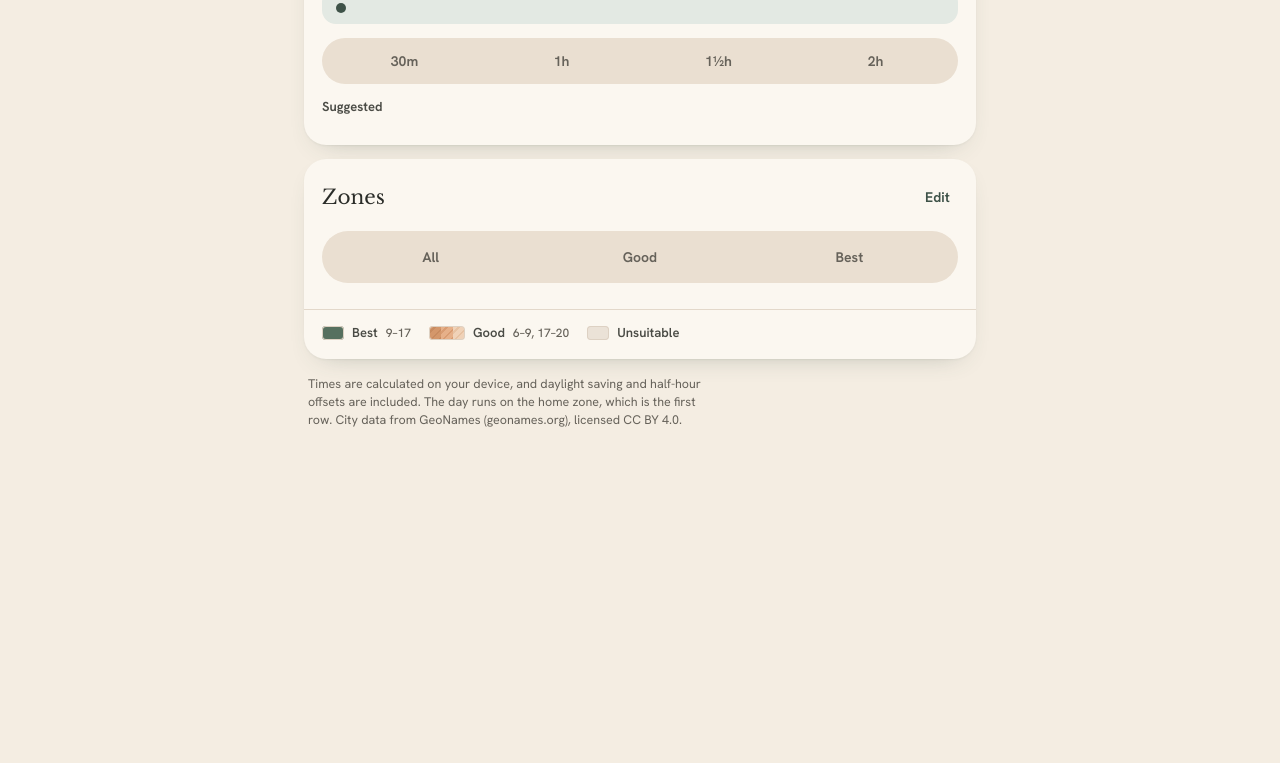
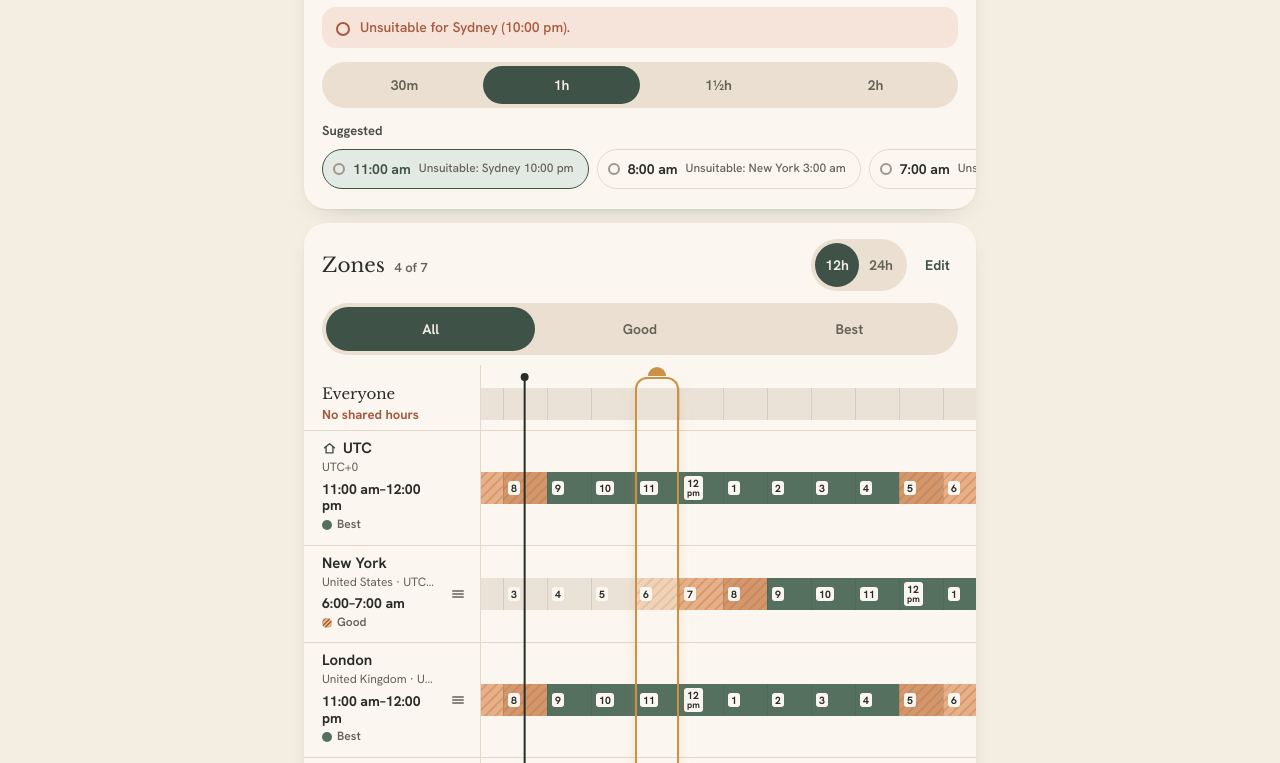
Before and after one commit to snaglepus/ZonePlanner, a website: page index.html in a window 1280 px wide. Shown: the part 344-1107 px from the top of the page. Before the commit the page ends 807 px from the top, so only its background shows below. Drawn offline with Linux system fonts and the light colour scheme.

Commit message:
12h/24h toggle in the board header, all times through clock
Co-Authored-By: Claude Opus 5.5 <noreply@anthropic.com>

```diff
--- a/app.js
+++ b/app.js
@@ -1,4 +1,4 @@
-import { BAND_NAME, classify, goodStep, homeDay, cellLabel, localParts, pad, hhmm, offLabel, weekday, slotAt } from "./js/time.js";
+import { BAND_NAME, classify, goodStep, homeDay, localParts, localeHour12, pad, offLabel, weekday, slotAt } from "./js/time.js";
 import { createClock } from "./js/clock.js";
 import * as S from "./js/strings.js";
 import { MAX_USER_ZONES, validTz, rowsToLink, rawParam, linkToRows, followHome } from "./js/zones.js";
@@ -64,6 +64,9 @@ const save = () => {
   const zones = state.zones.slice(1).map((z) => ("offsetMin" in z ? { offsetMin: z.offsetMin } : { tz: z.tz, name: z.name }));
   saver.save(serializeState({ zones, hour12: state.hour12, filter: state.filter, len: state.len }));
 };
+/** The clock in use: the user's choice, or the locale's while hour12 is null. */
+const hour12 = () => state.hour12 ?? localeHour12();
+const timeText = (p) => S.clock(p, hour12());
 const shareURL = () => `${location.origin}${location.pathname}#z=${rowsToLink(state.zones)}&d=${state.date}&l=${state.len}`;
 
 // ---------- Model ----------
@@ -118,7 +121,7 @@ const $ = (id) => document.getElementById(id);
 const el = {
   rows: $("rows"), scrub: $("scrub"), selbar: $("selbar"), nowLine: $("nowLine"), nowBtn: $("nowBtn"), timeline: $("timeline"),
   meetingTime: $("meetingTime"), meetingSub: $("meetingSub"), verdict: $("verdict"), suggestions: $("suggestions"),
-  lengthSeg: $("lengthSeg"), filterSeg: $("filterSeg"), filterEmpty: $("filterEmpty"), dateInput: $("dateInput"), dateLabel: $("dateLabel"), zoneCount: $("zoneCount"),
+  lengthSeg: $("lengthSeg"), filterSeg: $("filterSeg"), filterEmpty: $("filterEmpty"), clockSeg: $("clockSeg"), legendBest: $("legendBest"), legendGood: $("legendGood"), dateInput: $("dateInput"), dateLabel: $("dateLabel"), zoneCount: $("zoneCount"),
   addZone: $("addZone"), zoneLimit: $("zoneLimit"), editBtn: $("editBtn"), copyBtn: $("copyBtn"), shareBtn: $("shareBtn"),
   sheet: $("zoneSheet"), search: $("zoneSearch"), results: $("results"), sheetNote: $("sheetNote"), toast: $("toast")
 };
@@ -149,7 +152,8 @@ const actBtn = (act, idx, label, id) => {
   return b;
 };
 
-/** One hour cell per column over the 15-minute band runs; labels only when a zone is given, Good heat steps only when heat is. Slots the filter drops are dimmed. */
+/** One hour cell per column over the 15-minute band runs; labels only when a zone is given, Good heat steps only when heat is. Slots the filter drops are dimmed.
+ * On a 12-hour clock the first cell and each cell where am/pm changes carry the meridiem cue. */
 const trackEl = (bands, z, heat) => {
   const track = make("div", "track");
   track.setAttribute("aria-hidden", "true");
@@ -163,9 +167,17 @@ const trackEl = (bands, z, heat) => {
     i = j;
   }
   const cells = make("div", "cells");
+  const h12 = hour12();
+  let prev = null;
   for (let c = 0; c < model.cols; c++) {
     const cell = make("div", "cell");
-    if (z) cell.append(make("span", null, cellLabel(zoneOf(z), model.t0 + c * 3600000)));
+    if (z) {
+      const p = localParts(zoneOf(z), model.t0 + c * 3600000);
+      const label = make("span", null, S.clock(p, h12, { cell: true }));
+      if (h12 && (!prev || S.meridiem(p.h) !== S.meridiem(prev.h))) label.append(make("small", null, S.meridiem(p.h)));
+      cell.append(label);
+      prev = p;
+    }
     const w = Math.min(4, model.n - 4 * c);
     if (w < 4) cell.style.setProperty("--w", String(w));
     cells.append(cell);
@@ -240,7 +252,7 @@ const longestRun = (min) => {
 const runLabel = ([i, j]) => {
   const a = model.grid[0].parts[i];
   const b = localParts(state.zones[0].tz, model.t0 + j * SLOT_MS);
-  return `${hhmm(a)}–${hhmm(b)}`;
+  return S.clockRange(a, b, hour12());
 };
 const overlapSummary = () => {
   const biz = longestRun(2);
@@ -255,9 +267,9 @@ const renderSuggestions = (list) => {
   el.suggestions.innerHTML = list.map((w) => {
     const p = model.grid[0].parts[w.s];
     const tone = w.night ? "night" : w.edge ? "edge" : "biz";
-    const bad = state.zones.map((z, i) => (w.worst[i] === 0 ? `${z.name} ${hhmm(model.grid[i].parts[w.s])}` : null)).filter(Boolean);
+    const bad = state.zones.map((z, i) => (w.worst[i] === 0 ? `${z.name} ${timeText(model.grid[i].parts[w.s])}` : null)).filter(Boolean);
     const note = w.night ? (bad.length > 1 ? S.inconvenientCount(bad.length) : S.inconvenientOne(bad[0])) : w.edge ? S.bizEdgeCount(w.biz, w.edge) : S.ALL_BUSINESS;
-    return `<button type="button" class="chip" data-s="${w.s}" aria-pressed="${w.s === state.start}"><span class="mark mark-${tone}" aria-hidden="true"></span>${hhmm(p)} <small>${esc(note)}</small></button>`;
+    return `<button type="button" class="chip" data-s="${w.s}" aria-pressed="${w.s === state.start}"><span class="mark mark-${tone}" aria-hidden="true"></span>${esc(timeText(p))} <small>${esc(note)}</small></button>`;
   }).join("");
 };
 
@@ -269,7 +281,7 @@ const renderSelection = () => {
   const a = model.grid[0].parts[s];
   const endT = model.t0 + (s + L) * SLOT_MS;
   const b = localParts(home.tz, endT);
-  el.meetingTime.textContent = `${hhmm(a)} – ${hhmm(b)}`;
+  el.meetingTime.textContent = `${timeText(a)} – ${timeText(b)}`;
   const dateTxt = new Date(model.t0 + 12 * 3600000).toLocaleDateString("en-GB", { weekday: "short", day: "numeric", month: "short", timeZone: home.tz });
   el.meetingSub.textContent = S.meetingSub(home.name, dateTxt, S.durLabel(L * SLOT_MIN));
 
@@ -287,12 +299,13 @@ const renderSelection = () => {
     el.verdict.dataset.tone = "bad";
     const bad = names(0).map((z) => {
       const idx = state.zones.indexOf(z);
-      return `${z.name} (${hhmm(model.grid[idx].parts[s])})`;
+      return `${z.name} (${timeText(model.grid[idx].parts[s])})`;
     });
     el.verdict.textContent = S.verdictBad(bad);
   }
 
   // per-row readouts
+  const h12 = hour12();
   const homeKey = model.grid[0].parts[s].dayKey;
   el.rows.querySelectorAll(".row[data-idx]").forEach((row) => {
     const i = +row.dataset.idx;
@@ -302,7 +315,7 @@ const renderSelection = () => {
     const band = w.worst[i];
     row.dataset.at = BAND_NAME[band];
     const dayBadge = p.dayKey !== homeKey ? `<span class="day">${weekday(p.date)}</span>` : "";
-    row.querySelector("[data-at]").innerHTML = `<b>${dayBadge}${hhmm(p)}–${hhmm(q)}</b><span><i class="mark mark-${BAND_NAME[band]}" aria-hidden="true"></i>${esc(S.BAND_LABEL[band])}</span>`;
+    row.querySelector("[data-at]").innerHTML = `<b>${dayBadge}${esc(S.clockRange(p, q, h12))}</b><span><i class="mark mark-${BAND_NAME[band]}" aria-hidden="true"></i>${esc(S.BAND_LABEL[band])}</span>`;
   });
 
   // bar geometry, in slots from the start of the tracks
@@ -311,7 +324,7 @@ const renderSelection = () => {
   el.selbar.style.transform = `translateX(${left + s * slot}px)`;
   el.scrub.max = String(model.n - L);
   el.scrub.value = String(s);
-  el.scrub.setAttribute("aria-valuetext", S.scrubText(hhmm(a), hhmm(b), home.name, el.verdict.textContent));
+  el.scrub.setAttribute("aria-valuetext", S.scrubText(timeText(a), timeText(b), home.name, el.verdict.textContent));
   el.suggestions.querySelectorAll(".chip").forEach((c) => c.setAttribute("aria-pressed", String(+c.dataset.s === s)));
 };
 
@@ -386,12 +399,20 @@ const renderFilter = () => {
   el.filterEmpty.hidden = !empty;
 };
 
+const renderClock = () => {
+  const h12 = hour12();
+  el.clockSeg.querySelectorAll("button").forEach((b) => b.setAttribute("aria-checked", String((b.dataset.h12 === "true") === h12)));
+  el.legendBest.textContent = S.legendBest(h12);
+  el.legendGood.textContent = S.legendGood(h12);
+};
+
 const render = ({ keepStart = false } = {}) => {
   cancelReorder();
   buildModel();
   renderDate();
   renderLength();
   renderFilter();
+  renderClock();
   renderRows();
   const list = suggestions();
   if (!keepStart || state.start == null || state.start > model.n - state.len) state.start = list.length ? list[0].s : 0;
@@ -693,6 +714,28 @@ el.filterSeg.addEventListener("keydown", (e) => {
   setFilter(FILTERS[i]);
 });
 
+el.clockSeg.setAttribute("aria-label", S.TIME_FORMAT);
+el.clockSeg.querySelectorAll("button").forEach((b) => {
+  const on = b.dataset.h12 === "true";
+  b.textContent = on ? S.CLOCK_12 : S.CLOCK_24;
+  b.setAttribute("aria-label", on ? S.CLOCK_12_LABEL : S.CLOCK_24_LABEL);
+});
+el.clockSeg.addEventListener("click", (e) => {
+  const b = e.target.closest("button[data-h12]");
+  if (!b) return;
+  state.hour12 = b.dataset.h12 === "true";
+  render({ keepStart: true });
+});
+el.clockSeg.addEventListener("keydown", (e) => {
+  if (!["ArrowLeft", "ArrowRight"].includes(e.key)) return;
+  const opts = [true, false];
+  const i = opts.indexOf(hour12()) + (e.key === "ArrowRight" ? 1 : -1);
+  if (i < 0 || i >= opts.length) return;
+  state.hour12 = opts[i];
+  render({ keepStart: true });
+  el.clockSeg.querySelector(`[data-h12="${state.hour12}"]`).focus();
+});
+
 const shiftDay = (delta) => {
   const [y, m, d] = state.date.split("-").map(Number);
   const dt = new Date(Date.UTC(y, m - 1, d + delta));
@@ -740,7 +783,7 @@ el.copyBtn.addEventListener("click", () => {
   const lines = state.zones.map((z, i) => {
     const p = model.grid[i].parts[s];
     const q = localParts(zoneOf(z), endT);
-    return `${z.name}: ${weekday(p.date)} ${hhmm(p)}–${hhmm(q)}`;
+    return `${z.name}: ${weekday(p.date)} ${timeText(p)}–${timeText(q)}`;
   });
   copyText(lines.join("\n"), S.TIMES_COPIED);
 });
@@ -775,7 +818,7 @@ const renderResults = () => {
       const q = localParts(n, now);
       return `<li><button type="button" class="result" role="option" data-offset="${n}" ${taken || full ? "disabled" : ""} aria-selected="false">
       <span class="r-main"><b>${esc(S.offsetResult(n))}</b></span>
-      ${taken ? icon("check") : `<span class="r-time">${hhmm(q)}<span>${esc(S.BAND_LABEL[classify(q.mod)])}</span></span>`}
+      ${taken ? icon("check") : `<span class="r-time">${esc(timeText(q))}<span>${esc(S.BAND_LABEL[classify(q.mod)])}</span></span>`}
     </button></li>`;
     }
     const added = state.zones.some((z) => z.tz === c.tz && z.name === c.name);
@@ -783,7 +826,7 @@ const renderResults = () => {
     const p = localParts(c.tz, now);
     return `<li><button type="button" class="result" role="option" data-tz="${esc(c.tz)}" data-name="${esc(c.name)}" ${added || isHome || full ? "disabled" : ""} aria-selected="false">
       <span class="r-main"><b>${esc(c.name)}</b><span>${esc(c.country)} · ${offLabel(p.off)}</span></span>
-      ${added ? icon("check") : `<span class="r-time">${hhmm(p)}<span>${esc(S.BAND_LABEL[classify(p.mod)])}</span></span>`}
+      ${added ? icon("check") : `<span class="r-time">${esc(timeText(p))}<span>${esc(S.BAND_LABEL[classify(p.mod)])}</span></span>`}
     </button></li>`;
   }).join("");
 };
--- a/index.html
+++ b/index.html
@@ -93,6 +93,10 @@
         <h2 id="boardTitle">Zones <span class="count" id="zoneCount"></span></h2>
         <div class="board-actions">
           <button class="btn btn-ghost" type="button" id="nowBtn" hidden>Now</button>
+          <div class="seg seg-clock" role="radiogroup" id="clockSeg">
+            <button type="button" role="radio" data-h12="true"></button>
+            <button type="button" role="radio" data-h12="false"></button>
+          </div>
           <button class="btn btn-ghost" type="button" id="editBtn" aria-pressed="false">Edit</button>
         </div>
       </div>
@@ -110,8 +114,8 @@
       </div>
 
       <ul class="legend" aria-label="Legend">
-        <li><span class="sw sw-biz"></span>Best <small>9–17</small></li>
-        <li><span class="sw sw-edge"></span>Good <small>6–9, 17–20</small></li>
+        <li><span class="sw sw-biz"></span>Best <small id="legendBest">9–17</small></li>
+        <li><span class="sw sw-edge"></span>Good <small id="legendGood">6–9, 17–20</small></li>
         <li><span class="sw sw-night"></span>Unsuitable</li>
       </ul>
     </section>
--- a/styles.css
+++ b/styles.css
@@ -162,6 +162,8 @@ svg { flex: none; }
 }
 .seg button[aria-checked="true"] { background: var(--sage); color: var(--on-sage); }
 .seg button:not([aria-checked="true"]):hover { color: var(--ink); }
+/* time-format toggle in the board header: full 44px targets */
+.seg-clock button { min-height: 44px; min-width: 44px; padding: 0 8px; }
 
 .suggest h3 { font-size: 13px; font-weight: 650; color: var(--ink-soft); margin-bottom: 8px; }
 .chips { display: flex; gap: 8px; overflow-x: auto; scrollbar-width: none; margin: 0 -18px; padding: 0 18px 2px; scroll-padding: 18px; }
@@ -223,7 +225,7 @@ svg { flex: none; }
 .row-name b svg { width: 15px; height: 15px; fill: none; stroke: var(--sage); stroke-width: 2.2; stroke-linecap: round; stroke-linejoin: round; }
 .row-name span { display: block; font-size: 12px; color: var(--muted); font-variant-numeric: tabular-nums; margin-top: 2px; white-space: nowrap; overflow: hidden; text-overflow: ellipsis; }
 .row-at { font-variant-numeric: tabular-nums; }
-.row-at b { display: block; font-size: 14px; font-weight: 700; line-height: 1.2; white-space: nowrap; }
+.row-at b { display: block; font-size: 14px; font-weight: 700; line-height: 1.2; }
 .row-at span { display: inline-flex; align-items: center; gap: 5px; font-size: 12px; font-weight: 600; color: var(--muted); margin-top: 2px; }
 .row-at .day { font-size: 11px; font-weight: 700; color: var(--terra); background: var(--terra-tint); border-radius: 6px; padding: 1px 5px; margin-right: 4px; vertical-align: 1px; }
 .row[data-at="night"] .row-at span { color: var(--terra); }
@@ -267,6 +269,8 @@ svg { flex: none; }
 .cell + .cell { box-shadow: inset 1px 0 0 rgba(42, 44, 40, .12); }
 /* labels sit on their own card backing, so a :30/:45 zone changing band under one never costs contrast */
 .cell span { padding: 1px 3px; border-radius: 3px; background: var(--card); color: var(--ink); line-height: 1.2; }
+/* 12-hour am/pm cue, stacked under the number on the same backing */
+.cell span small { display: block; font-size: 9px; font-weight: 700; line-height: 1.1; font-variant-numeric: tabular-nums; }
 
 /* room above the first row for the bar's tab */
 .row-all > .row-head, .row-all > .track { padding-top: 20px; }
@@ -362,7 +366,7 @@ svg { flex: none; }
   .masthead { height: 284px; }
   .brand h1 { font-size: 40px; }
   .meeting-time { font-size: 42px; }
-  .meeting-head { flex-direction: row; justify-content: space-between; align-items: flex-start; }
+  .meeting-head { flex-direction: row; flex-wrap: wrap; justify-content: space-between; align-items: flex-start; }
   .meeting-actions .btn { flex: none; }
 }
 
```
